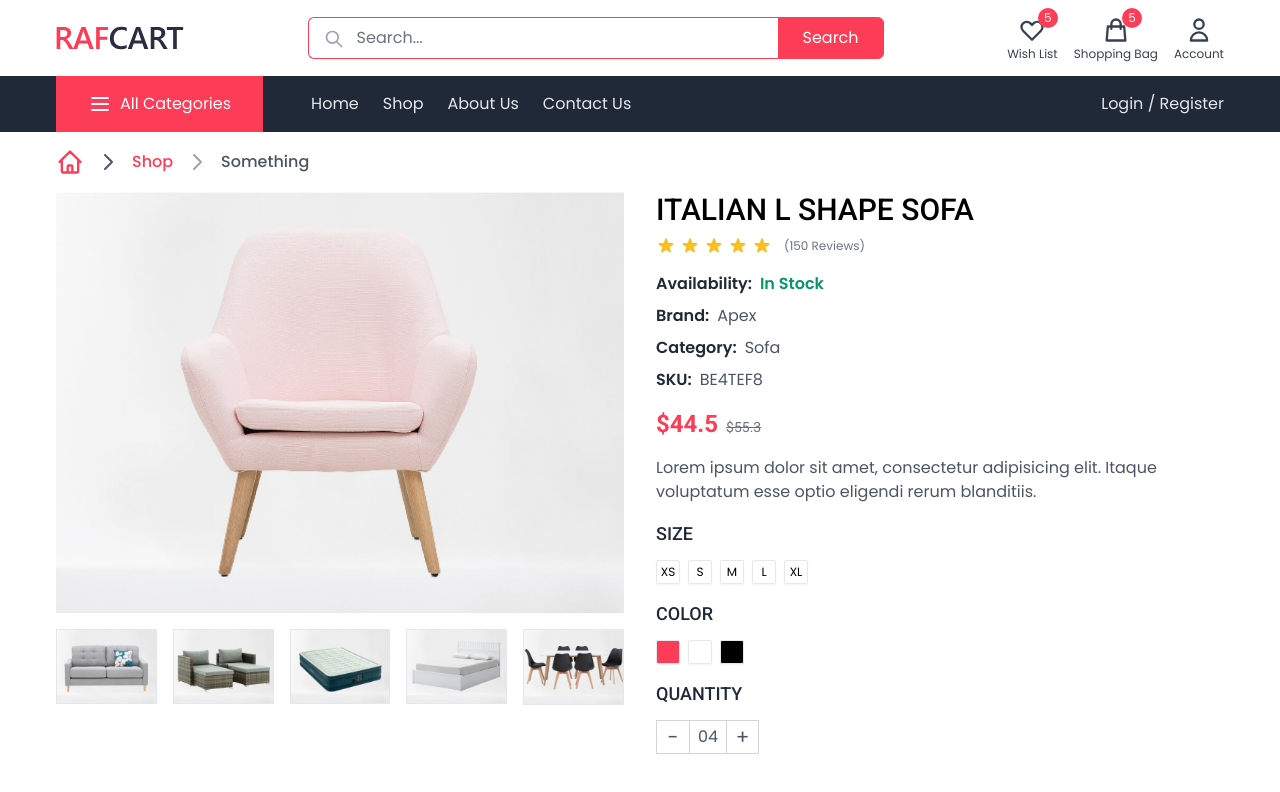
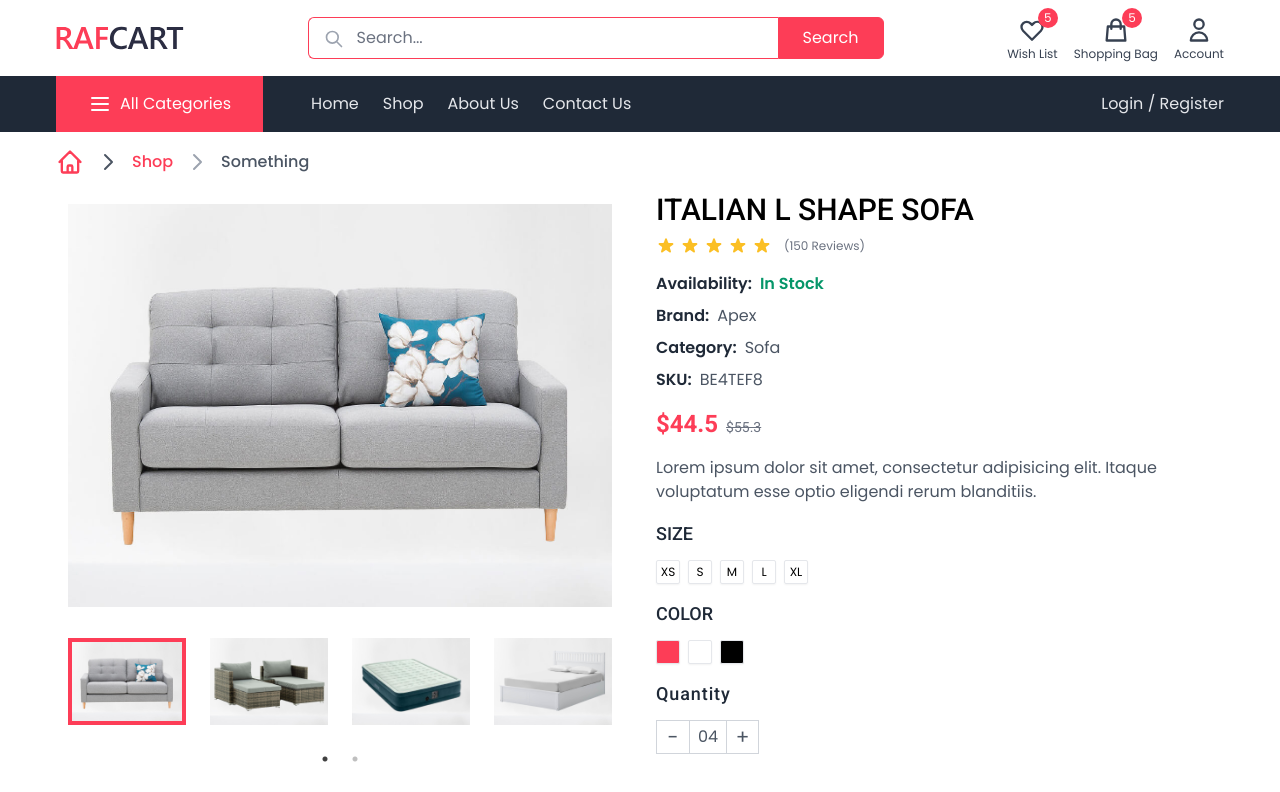
Before and after one commit to Source-Controller/RAF-CART, a Next.js app: page /product/1 in a window 1280 px wide. Shown: the top 792 px of the page. Built offline with nearby package versions, Linux system fonts and the light colour scheme.

Commit message:
added image gallery slider :hammer:

```diff
--- a/package.json
+++ b/package.json
@@ -17,6 +17,8 @@
     "react": "17.0.2",
     "react-dom": "17.0.2",
     "react-id-swiper": "^3.0.0",
+    "react-slick": "^0.28.1",
+    "slick-carousel": "^1.8.1",
     "swiper": "^5.3.6"
   },
   "devDependencies": {
--- a/src/configs/static.js
+++ b/src/configs/static.js
@@ -106,4 +106,15 @@ module.exports = {
       review: 5,
     },
   ],
+  product:{
+    images: [
+      '/images/products/product1.jpg',
+      '/images/products/product2.jpg',
+      '/images/products/product3.jpg',
+      '/images/products/product4.jpg',
+      '/images/products/product5.jpg',
+      '/images/products/product6.jpg',
+      '/images/products/product7.jpg',
+    ]
+  }
 };
--- a/src/pages/product/[id].js
+++ b/src/pages/product/[id].js
@@ -1,43 +1,92 @@
+import { useRef } from 'react';
+import Image from 'next/image';
+import Slider from 'react-slick';
 import { BreadCrumbs, ProductColor, ProductSize } from '@components/index';
 import { Facebook, Twitter } from '@icons-pack/react-simple-icons';
+import { product } from '@configs/static';
+
+import 'slick-carousel/slick/slick.css';
+import 'slick-carousel/slick/slick-theme.css';
+
+const settings = {
+  dots: true,
+  infinite: false,
+  speed: 500,
+  slidesToShow: 4,
+  slidesToScroll: 4,
+  initialSlide: 0,
+  arrows: false,
+  responsive: [
+    {
+      breakpoint: 768,
+      settings: {
+        slidesToShow: 3,
+        slidesToScroll: 3,
+        infinite: true,
+        dots: true,
+      },
+    },
+    {
+      breakpoint: 600,
+      settings: {
+        slidesToShow: 2,
+        slidesToScroll: 2,
+        initialSlide: 2,
+      },
+    },
+  ],
+};
 
 const ProductDetails = () => {
+  const original = useRef(null);
+  const thumbnail = useRef(null);
+
   return (
     <>
       <BreadCrumbs items={['Shop', 'Something']} />
-      <div className='container grid grid-cols-2 gap-8'>
+      <div className='container grid grid-cols-1 lg:grid-cols-2 gap-8'>
         <div>
-          <img src='/images/products/product9.jpg' alt='' className='w-full' />
-          <div className='grid grid-cols-5 gap-4 mt-4'>
-            <img
-              src='/images/products/product1.jpg'
+          <Slider
+            asNavFor={thumbnail.current}
+            ref={original}
+            slidesToShow={1}
+            slidesToScroll={1}
+            focusOnSelect
+          >
+            {product.images.map((image, index) => (
+              <div key={index} className='focus:outline-none p-3'>
+                <Image src={image} alt='' width={1080} height={800} priority />
+              </div>
+            ))}
+          </Slider>
+          <div className='thumbnail'>
+            <Slider
+              asNavFor={original.current}
+              ref={thumbnail}
+              swipeToSlide={true}
+              focusOnSelect={true}
+              {...settings}
+            >
+              {product.images.map((image, index) => (
+                <div
+                  key={index}
+                  className='p-3 cursor-pointer focus:outline-none'
+                >
+                  <Image
+                    className='thumb-img'
+                    src={image}
                     alt=''
-              className='w-full border cursor-pointer'
+                    width={1080}
+                    height={800}
+                    priority
                   />
-            <img
-              src='/images/products/product2.jpg'
-              alt=''
-              className='w-full border cursor-pointer'
-            />
-            <img
-              src='/images/products/product3.jpg'
-              alt=''
-              className='w-full border cursor-pointer'
-            />
-            <img
-              src='/images/products/product4.jpg'
-              alt=''
-              className='w-full border cursor-pointer'
-            />
-            <img
-              src='/images/products/product5.jpg'
-              alt=''
-              className='w-full border cursor-pointer'
-            />
+                </div>
+              ))}
+            </Slider>
           </div>
         </div>
         <div>
-          <h2 className='text-3xl font-medium uppercase mb-2'>
+          <h2 className='text-2xl md:text-3xl font-medium uppercase mb-2'>
             Italian L shape sofa
           </h2>
           <div className='flex items-center mb-4'>
@@ -132,7 +181,7 @@ const ProductDetails = () => {
 
           {/* Quantity */}
           <div className='py-4'>
-            <h2 className='text-lg text-gray-800 mb-3 uppercase font-medium'>
+            <h2 className='text-lg text-gray-800 mb-3 tracking-wider font-medium'>
               Quantity
             </h2>
             <div className='flex border border-gray-300 text-gray-600 divide-x divide-gray-300 w-max'>
@@ -148,7 +197,7 @@ const ProductDetails = () => {
             </div>
           </div>
           {/* Quantity End */}
-          <div className='flex gap-3 border-b border-gray-200 pb-5 mt-6'>
+          <div className='flex flex-col sm:flex-row gap-3 border-b border-gray-200 pb-5 mt-6'>
             <button className='focus:outline-none uppercase font-medium rounded border border-primary px-8 py-2 flex items-center justify-center space-x-2 bg-primary text-white hover:text-primary hover:bg-transparent transition'>
               <svg
                 xmlns='http://www.w3.org/2000/svg'
@@ -214,7 +263,7 @@ const ProductDetails = () => {
             similique molestias saepe nobis consectetur, deleniti corrupti
             pariatur mollitia iure exercitationem assumenda numquam dolorem?
           </p>
-          <table className="table-auto border-collapse w-full text-left text-gray-600 text-sm mt-6">
+          <table className='table-auto border-collapse w-full text-left text-gray-600 text-sm mt-6'>
             <tr>
               <th className='py-2 px-4 border border-gray-300 w-40 font-medium'>
                 Color
@@ -235,9 +284,7 @@ Artificial Leather
               <th className='py-2 px-4 border border-gray-300 w-40 font-medium'>
                 Weight
               </th>
-              <td className='py-2 px-4 border border-gray-300'>
-55kg
-              </td>
+              <td className='py-2 px-4 border border-gray-300'>55kg</td>
             </tr>
           </table>
         </div>
--- a/src/styles/Home.module.css
+++ /dev/null
@@ -1,122 +0,0 @@
-.container {
-  min-height: 100vh;
-  padding: 0 0.5rem;
-  display: flex;
-  flex-direction: column;
-  justify-content: center;
-  align-items: center;
-}
-
-.main {
-  padding: 5rem 0;
-  flex: 1;
-  display: flex;
-  flex-direction: column;
-  justify-content: center;
-  align-items: center;
-}
-
-.footer {
-  width: 100%;
-  height: 100px;
-  border-top: 1px solid #eaeaea;
-  display: flex;
-  justify-content: center;
-  align-items: center;
-}
-
-.footer img {
-  margin-left: 0.5rem;
-}
-
-.footer a {
-  display: flex;
-  justify-content: center;
-  align-items: center;
-}
-
-.title a {
-  color: #0070f3;
-  text-decoration: none;
-}
-
-.title a:hover,
-.title a:focus,
-.title a:active {
-  text-decoration: underline;
-}
-
-.title {
-  margin: 0;
-  line-height: 1.15;
-  font-size: 4rem;
-}
-
-.title,
-.description {
-  text-align: center;
-}
-
-.description {
-  line-height: 1.5;
-  font-size: 1.5rem;
-}
-
-.code {
-  background: #fafafa;
-  border-radius: 5px;
-  padding: 0.75rem;
-  font-size: 1.1rem;
-  font-family: Menlo, Monaco, Lucida Console, Liberation Mono, DejaVu Sans Mono,
-    Bitstream Vera Sans Mono, Courier New, monospace;
-}
-
-.grid {
-  display: flex;
-  align-items: center;
-  justify-content: center;
-  flex-wrap: wrap;
-  max-width: 800px;
-  margin-top: 3rem;
-}
-
-.card {
-  margin: 1rem;
-  flex-basis: 45%;
-  padding: 1.5rem;
-  text-align: left;
-  color: inherit;
-  text-decoration: none;
-  border: 1px solid #eaeaea;
-  border-radius: 10px;
-  transition: color 0.15s ease, border-color 0.15s ease;
-}
-
-.card:hover,
-.card:focus,
-.card:active {
-  color: #0070f3;
-  border-color: #0070f3;
-}
-
-.card h3 {
-  margin: 0 0 1rem 0;
-  font-size: 1.5rem;
-}
-
-.card p {
-  margin: 0;
-  font-size: 1.25rem;
-  line-height: 1.5;
-}
-
-.logo {
-  height: 1em;
-}
-
-@media (max-width: 600px) {
-  .grid {
-    width: 100%;
-    flex-direction: column;
-  }
-}
--- a/src/styles/globals.css
+++ b/src/styles/globals.css
@@ -21,23 +21,34 @@
   .size-selector input:checked + label {
     @apply bg-primary text-white;
   }
+
   .color-selector input:checked + label {
     @apply ring-2 ring-primary;
   }
+
   .hero-slide {
     @apply h-auto flex relative overflow-hidden;
   }
+
   .slide-image {
     @apply h-full w-full absolute inset-0 flex items-center justify-center;
   }
+
   .slide-image img {
     object-position: 46%;
     @apply w-auto h-full object-cover md:object-right;
   }
+
   .hero-slider .content {
     @apply m-auto relative z-10;
   }
+
+  .wrapper-image > div:first-child {
+    @apply static !important;
+  }
+
+  .thumbnail .slick-slide.slick-active.slick-current .thumb-img {
+    @apply border-4 border-solid border-primary !important;
+  }
+
 }
-.wrapper-image > div:first-child {
-  position: static !important;
-}
```
Also changed, not shown: 1 other file (tests, documents, lock files or other folders). Lines whose indentation alone changed are shown as unchanged.
